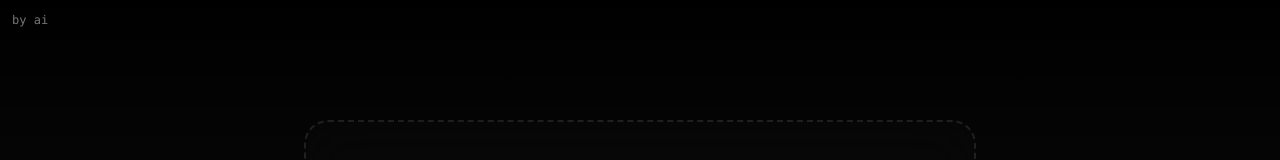
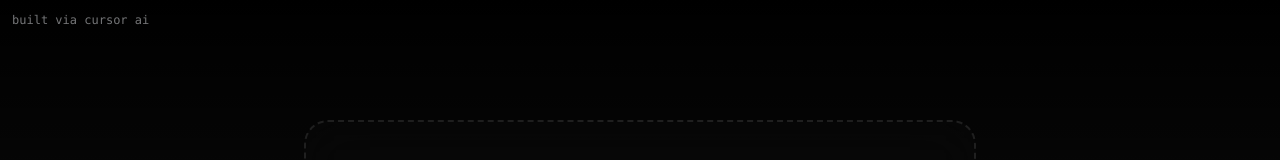
Before and after one commit to babyo77/polaroid, a Next.js app: page / in a window 1280 px wide. Shown: the top 160 px of the page. Built offline with nearby package versions, Linux system fonts and the light colour scheme; a web font is replaced by a local one.

Commit message:
Update polaroid-generator.tsx

```diff
--- a/components/layout/polaroid-generator.tsx
+++ b/components/layout/polaroid-generator.tsx
@@ -437,7 +437,7 @@ export default function PolaroidGenerator() {
         href={"https://tanmay.xyz"}
         className=" absolute top-3 left-3 text-gray-200 opacity-50 hover:underline underline-offset-4 hover:opacity-100 text-xs font-mono"
       >
-        by ai
+        built via cursor ai
       </Link>
       <div className="h-screen flex flex-col lg:flex-row lg:overflow-hidden lg:gap-8 lg:p-8">
         {backgroundImage && (
@@ -449,7 +449,7 @@ export default function PolaroidGenerator() {
 
         {/* Main Content */}
         <div className="flex-1 overflow-auto px-4 py-6 relative z-10 lg:flex lg:items-center lg:justify-center">
-          <div className="max-w-md mx-auto space-y-6 lg:max-w-none lg:w-full lg:flex lg:items-center lg:justify-center lg:gap-10 lg:px-4">
+          <div className="max-w-md mx-auto space-y-6 lg:max-w-none lg:w-full lg:flex lg:items-center lg:justify-center lg:gap-16 lg:px-4">
             {/* Left side - Polaroid preview */}
             <div
               className={cn(
```
